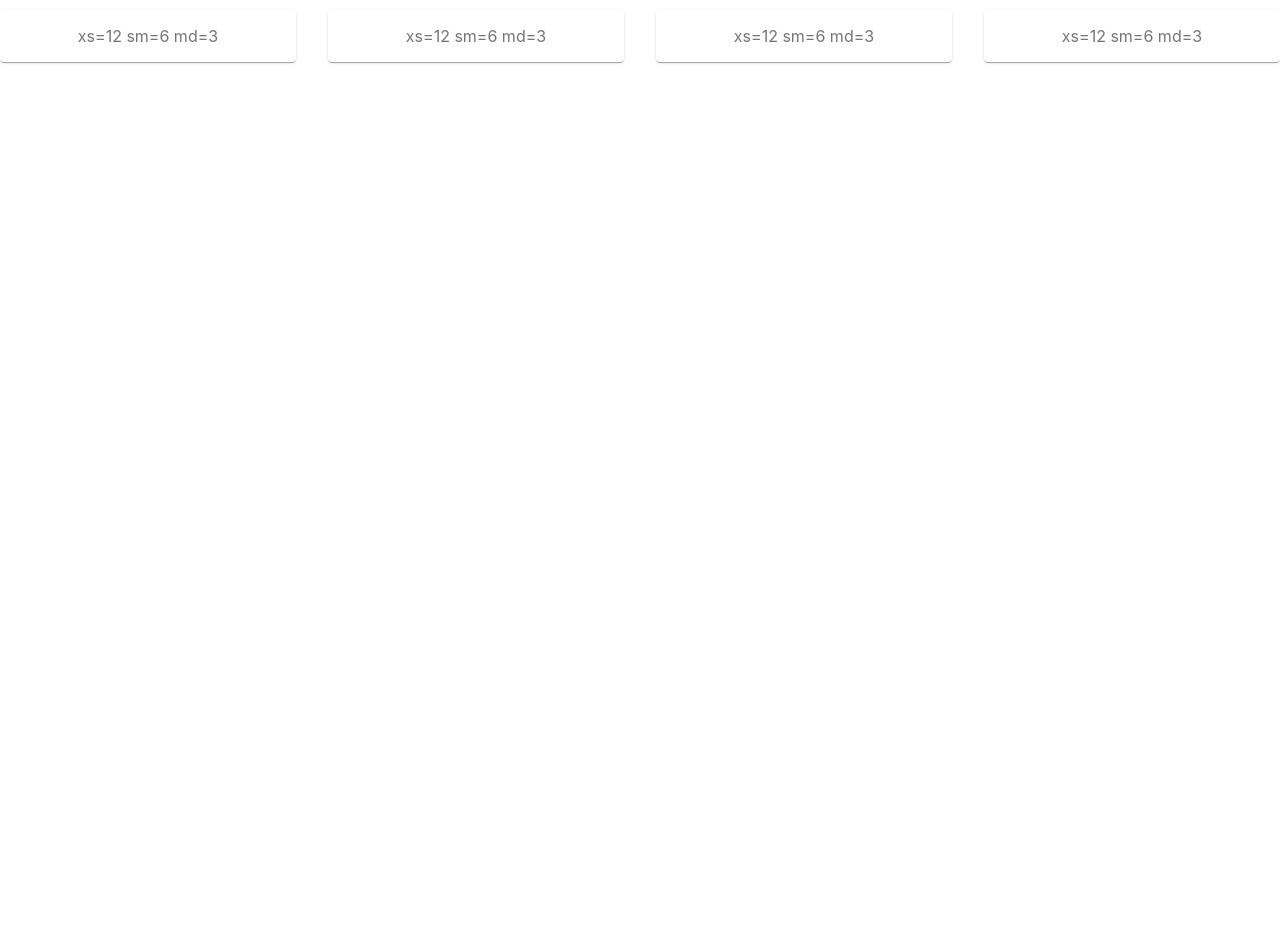
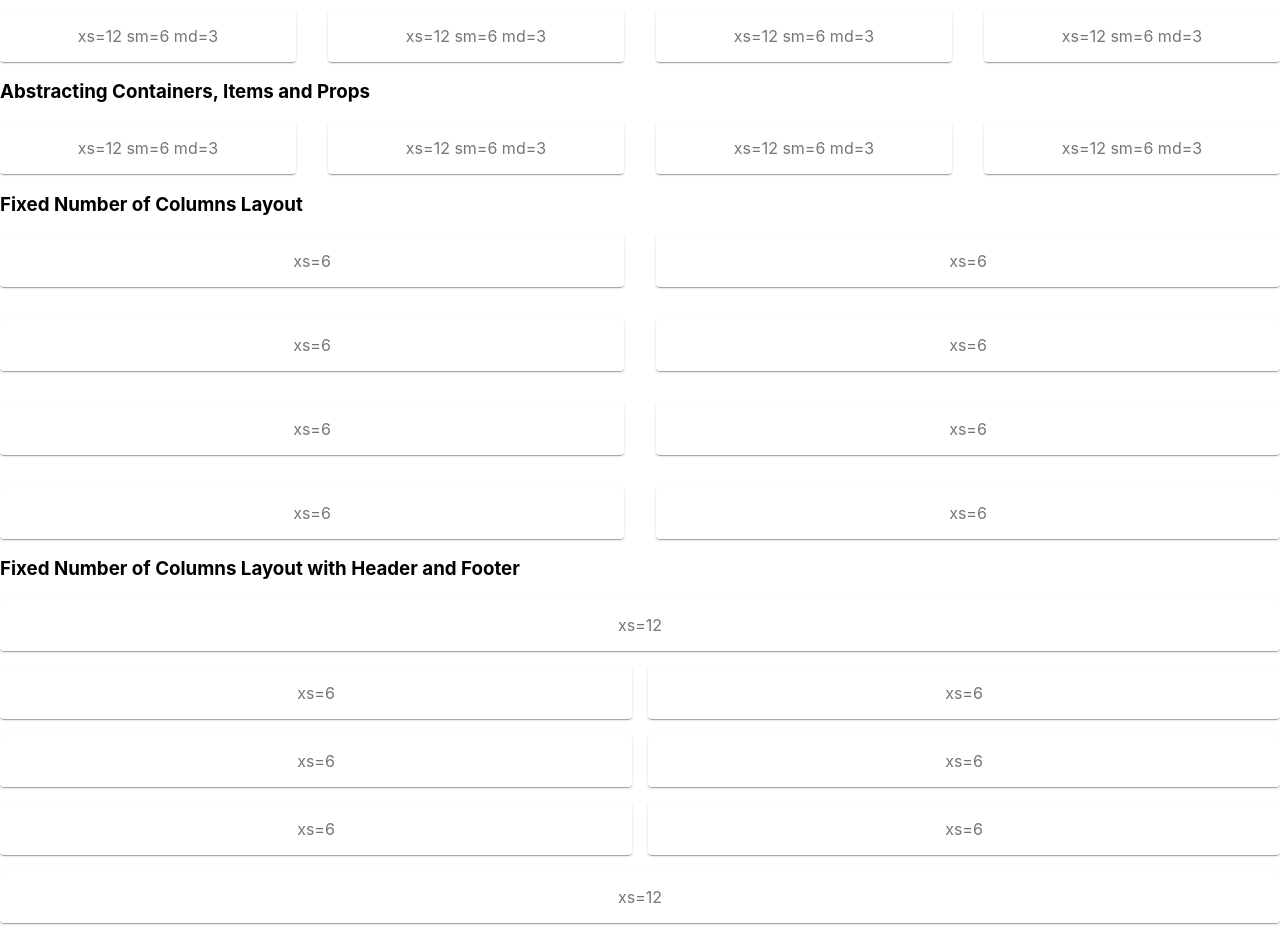
Before and after one commit to maxgdev/mui-sandbox, a React (Create React App) app: page / in a window 1280 px wide. Shown: the part 400-1331 px from the top of the page. Before the commit the page ends 800 px from the top, so only its background shows below. Built offline with nearby package versions, Linux system fonts and the light colour scheme.

Commit message:
Added AstractingContainersAndItemsAndProps, FixedColumnLayout, FixedColumnLayoutHeaderAndFooter

```diff
--- a/src/App.js
+++ b/src/App.js
@@ -3,6 +3,9 @@ import Breakpoints from './GridExamples/Breakpoints';
 import BreakpointsAuto from './GridExamples/BreakpointsAuto';
 import FillingSpace from './GridExamples/FillingSpace';
 import AbstractingContainersAndItems from './GridExamples/AbstractingContainersAndItems';
+import AbstractingContainersAndItemsAndProps from './GridExamples/AbstractingContainersAndItemsAndProps';
+import FixedColumnLayout from './GridExamples/FixedColumnLayout';
+import FixedColumnLayoutHeaderAndFooter from './GridExamples/FixedColumnLayoutHeaderAndFooter'
 function App() {
   return (
     <div className="App">
@@ -14,6 +17,12 @@ function App() {
       <FillingSpace />
       <h3>Abstracting Containers and Items</h3>
       <AbstractingContainersAndItems />
+      <h3>Abstracting Containers, Items and Props</h3>
+      <AbstractingContainersAndItemsAndProps />
+      <h3>Fixed Number of Columns Layout</h3>
+      <FixedColumnLayout width={6} />
+      <h3>Fixed Number of Columns Layout with Header and Footer</h3>
+      <FixedColumnLayoutHeaderAndFooter width={6} />
     </div>
   );
 }
--- /dev/null
+++ b/src/GridExamples/AbstractingContainersAndItemsAndProps.js
@@ -0,0 +1,42 @@
+import React from 'react';
+
+import { withStyles } from '@material-ui/core/styles';
+import Paper from '@material-ui/core/Paper';
+import Grid from '@material-ui/core/Grid';
+
+const styles = theme => ({
+  root: {
+    flexGrow: 1
+  },
+  paper: {
+    padding: theme.spacing(2),
+    textAlign: 'center',
+    color: theme.palette.text.secondary
+  }
+});
+
+const Container = props => <Grid container {...props} />;
+const Item = props => <Grid xs={12} sm={6} md={3} item {...props} />;
+
+const AbstractingContainersAndItems = withStyles(styles)(
+  ({ classes }) => (
+    <div className={classes.root}>
+      <Container spacing={4}>
+        <Item>
+          <Paper className={classes.paper}>xs=12 sm=6 md=3</Paper>
+        </Item>
+        <Item>
+          <Paper className={classes.paper}>xs=12 sm=6 md=3</Paper>
+        </Item>
+        <Item>
+          <Paper className={classes.paper}>xs=12 sm=6 md=3</Paper>
+        </Item>
+        <Item>
+          <Paper className={classes.paper}>xs=12 sm=6 md=3</Paper>
+        </Item>
+      </Container>
+    </div>
+  )
+);
+
+export default AbstractingContainersAndItems;
--- /dev/null
+++ b/src/GridExamples/FixedColumnLayout.js
@@ -0,0 +1,49 @@
+import React from 'react';
+
+import { withStyles } from '@material-ui/core/styles';
+import Paper from '@material-ui/core/Paper';
+import Grid from '@material-ui/core/Grid';
+
+const styles = theme => ({
+  root: {
+    flexGrow: 1
+  },
+  paper: {
+    padding: theme.spacing(2),
+    textAlign: 'center',
+    color: theme.palette.text.secondary
+  }
+});
+
+const FixedColumnLayout = withStyles(styles)(({ classes, width }) => (
+  <div className={classes.root}>
+    <Grid container spacing={4}>
+      <Grid item xs={width}>
+        <Paper className={classes.paper}>xs={width}</Paper>
+      </Grid>
+      <Grid item xs={width}>
+        <Paper className={classes.paper}>xs={width}</Paper>
+      </Grid>
+      <Grid item xs={width}>
+        <Paper className={classes.paper}>xs={width}</Paper>
+      </Grid>
+      <Grid item xs={width}>
+        <Paper className={classes.paper}>xs={width}</Paper>
+      </Grid>
+      <Grid item xs={width}>
+        <Paper className={classes.paper}>xs={width}</Paper>
+      </Grid>
+      <Grid item xs={width}>
+        <Paper className={classes.paper}>xs={width}</Paper>
+      </Grid>
+      <Grid item xs={width}>
+        <Paper className={classes.paper}>xs={width}</Paper>
+      </Grid>
+      <Grid item xs={width}>
+        <Paper className={classes.paper}>xs={width}</Paper>
+      </Grid>
+    </Grid>
+  </div>
+));
+
+export default FixedColumnLayout;
--- /dev/null
+++ b/src/GridExamples/FixedColumnLayoutHeaderAndFooter.js
@@ -0,0 +1,49 @@
+import React from 'react';
+
+import { withStyles } from '@material-ui/core/styles';
+import Paper from '@material-ui/core/Paper';
+import Grid from '@material-ui/core/Grid';
+
+const styles = theme => ({
+  root: {
+    flexGrow: 1
+  },
+  paper: {
+    padding: theme.spacing(2),
+    textAlign: 'center',
+    color: theme.palette.text.secondary
+  }
+});
+
+const FixedColumnLayoutHeaderAndFooter = withStyles(styles)(({ classes, width }) => (
+  <div className={classes.root}>
+    <Grid container spacing={2}>
+      <Grid item xs={12}>
+        <Paper className={classes.paper}>xs={12}</Paper>
+      </Grid>
+      <Grid item xs={width}>
+        <Paper className={classes.paper}>xs={width}</Paper>
+      </Grid>
+      <Grid item xs={width}>
+        <Paper className={classes.paper}>xs={width}</Paper>
+      </Grid>
+      <Grid item xs={width}>
+        <Paper className={classes.paper}>xs={width}</Paper>
+      </Grid>
+      <Grid item xs={width}>
+        <Paper className={classes.paper}>xs={width}</Paper>
+      </Grid>
+      <Grid item xs={width}>
+        <Paper className={classes.paper}>xs={width}</Paper>
+      </Grid>
+      <Grid item xs={width}>
+        <Paper className={classes.paper}>xs={width}</Paper>
+      </Grid>
+      <Grid item xs={12}>
+        <Paper className={classes.paper}>xs={12}</Paper>
+      </Grid>
+    </Grid>
+  </div>
+));
+
+export default FixedColumnLayoutHeaderAndFooter;
```
